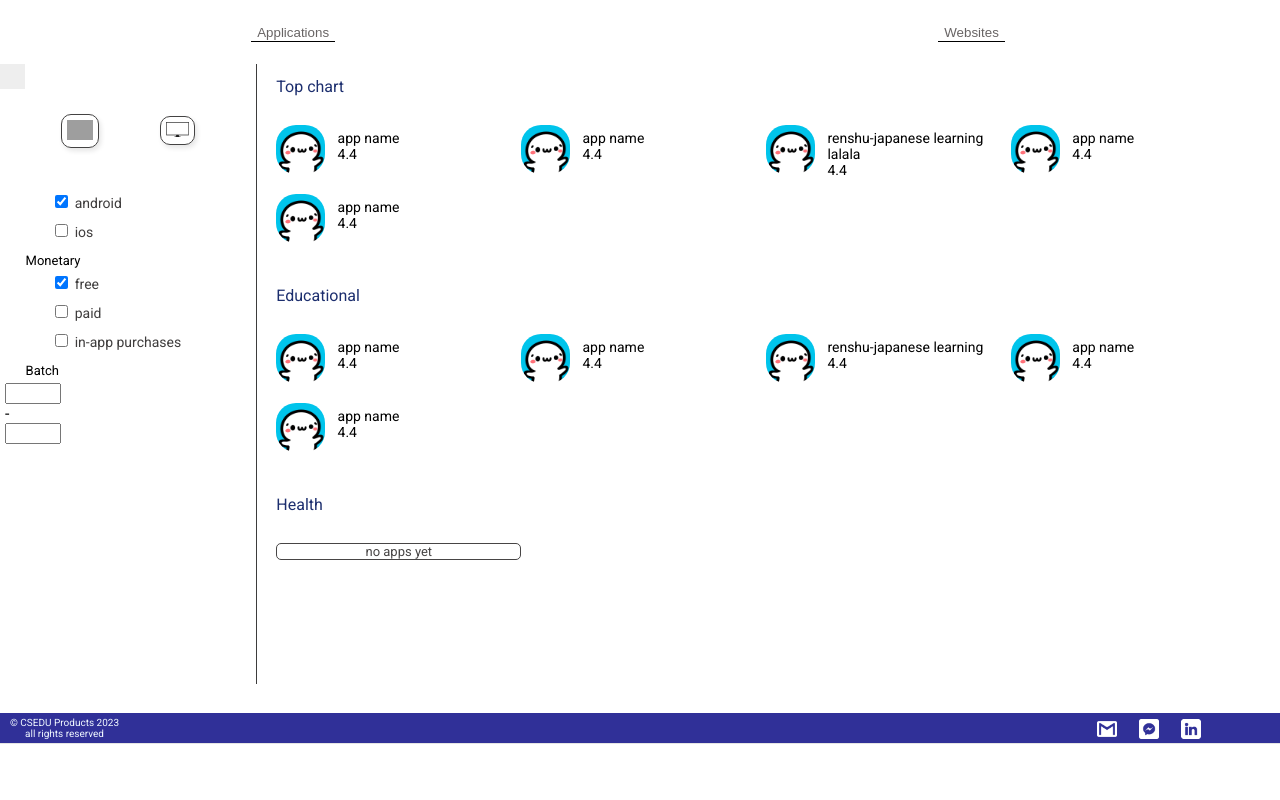
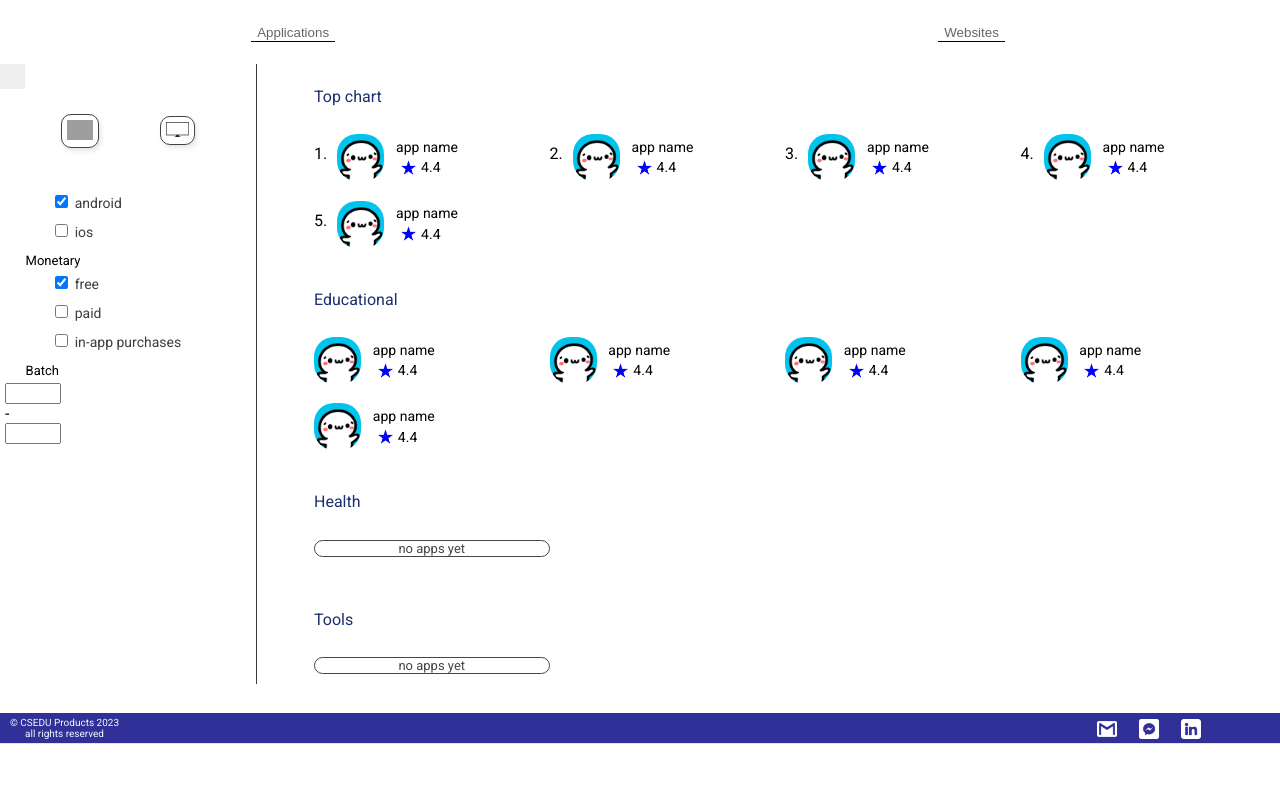
Before and after one commit to fariha6412/du_derivatives, a Django app: page / in a window 1280 px wide. Shown: the part 56-856 px from the top of the page. Before the commit the page ends 800 px from the top, so only its background shows below. Run offline with Django 4.2, Linux system fonts and the light colour scheme; grey boxes are pictures that could not be loaded.

Commit message:
did modification on homepage, added signup

```diff
--- a/du_derivatives/du_derivatives/du_derivatives/settings.py
+++ b/du_derivatives/du_derivatives/du_derivatives/settings.py
@@ -54,7 +54,7 @@ ROOT_URLCONF = 'du_derivatives.urls'
 TEMPLATES = [
     {
         'BACKEND': 'django.template.backends.django.DjangoTemplates',
-        'DIRS': [BASE_DIR, 'du_derivatives/templates'],
+        'DIRS': [BASE_DIR, 'templates'],
         'APP_DIRS': True,
         'OPTIONS': {
             'context_processors': [
--- a/du_derivatives/du_derivatives/du_derivatives/urls.py
+++ b/du_derivatives/du_derivatives/du_derivatives/urls.py
@@ -22,5 +22,6 @@ urlpatterns = [
     path('admin/', admin.site.urls),
     path('', home),
     path('login', login),
+    path('signup', signup),
     path('profile', profile)
 ]
--- a/du_derivatives/du_derivatives/du_derivatives/views.py
+++ b/du_derivatives/du_derivatives/du_derivatives/views.py
@@ -8,3 +8,6 @@ def profile(request):
 
 def login(request):
     return render(request, 'login.html')
+
+def signup(request):
+    return render(request, 'signup.html' )
--- a/du_derivatives/du_derivatives/static/css/app-preview.css
+++ b/du_derivatives/du_derivatives/static/css/app-preview.css
@@ -1,7 +1,7 @@
 .app-preview{
-    margin-left: 22%;
+    margin-left: 25%;
     margin-top: 10px;
-    margin-bottom: 5%;
+    margin-bottom: 10%;
 }
 
 .profile-app-preview{
@@ -9,8 +9,9 @@
 }
 .app-category-header{
     color: rgb(28, 46, 110);
-    margin-top: 10px;
+    margin-top: 20px;
     padding-top: 25px;
+
 }
 .app-container{
     display: grid;
@@ -60,10 +61,23 @@
     font-size: 14px;
 }
 
+
+.star-icon{
+  width: 15px;
+  padding: 5px;
+}
+
+.app-rating{
+  display:flex;
+  direction: row;
+  align-items: center;
+}
+
+
 .no-apps-text{
   border-color: rgb(71, 69, 69);
   border: solid 1px;
-  border-radius: 5px;
+  border-radius: 10px;
   color: rgb(71, 69, 69);
   text-align: center;
   font-size: small;
--- a/du_derivatives/du_derivatives/static/css/login/login.css
+++ b/du_derivatives/du_derivatives/static/css/login/login.css
@@ -13,6 +13,7 @@
   margin: 0 auto 100px;
   padding: 45px;
   text-align: center;
+  border-radius: 10px;
   box-shadow: 0 0 20px 0 rgba(0, 0, 0, 0.2), 0 5px 5px 0 rgba(0, 0, 0, 0.24);
 }
 .form input {
@@ -24,6 +25,7 @@
   margin: 0 0 15px;
   padding: 15px;
   box-sizing: border-box;
+  border-radius: 10px;
   font-size: 14px;
 }
 .form button {
@@ -38,6 +40,7 @@
   font-size: 14px;
   -webkit-transition: all 0.3 ease;
   transition: all 0.3 ease;
+  border-radius: 10px;
   cursor: pointer;
 }
 .form button:hover,.form button:active,.form button:focus {
@@ -45,7 +48,7 @@
 }
 .form .message {
   margin: 15px 0 0;
-  color: #b3b3b3;
+  color: #1f1e1e;
   font-size: 12px;
 }
 .form .message a {
--- a/du_derivatives/du_derivatives/static/css/sidebar.css
+++ b/du_derivatives/du_derivatives/static/css/sidebar.css
@@ -10,6 +10,8 @@
     overflow-y: scroll;
     overflow-x: hidden;
     border-right: 1px solid rgb(61, 60, 60);
+    display: flex;
+    flex-direction: column;
   }
 
 
--- a/du_derivatives/du_derivatives/templates/homepage.html
+++ b/du_derivatives/du_derivatives/templates/homepage.html
@@ -39,8 +39,8 @@
       <!-- for login and signup button -->
       <div class="right-section">
         <!--  if not logged in -->
-            <button class="login-button">login</button>
-            <button class = "signup-button">signup</button>
+            <a href = "login"> <button class="login-button">login</button></a>
+           <a href = "signup"><button class = "signup-button">signup</button> </a>
 
         <!-- if logged in -->
             <!-- <img class="header-profile-icon" src = "images/extras/person.png">
@@ -78,6 +78,7 @@
 
        <section class="application-section">
         <!-- if applications are chosen -->
+
         <nav class="sidebar">
             <div class="mobileorweb">
               <!-- choose between mobile or desktop version -->
@@ -141,53 +142,84 @@
             <!-- properties of a single app (image name rating) -->
             <!-- first -->
             <div class = "single-app">
+              <div class = "app-numbering">
+                  <p>1. </p>
+              </div>
               <div class="app-image">
                 <img class = "app-icon" src = "static/img/apps/renshuu.webp">
               </div>
               <div class = "app-name">
                 <p> app name</p>
-                <p>4.4</p>
+                <div class = "app-rating">
+                  <img class = "star-icon" src = "static/img/extras/star.png">
+                  <p>4.4</p>
+                </div>
               </div>
            </div>
 
            <!-- second -->
-            <div class = "single-app">
+           <div class = "single-app">
+            <div class = "app-numbering">
+                <p>2. </p>
+            </div>
+            <div class="app-image">
+              <img class = "app-icon" src = "static/img/apps/renshuu.webp">
+            </div>
+            <div class = "app-name">
+              <p> app name</p>
+              <div class = "app-rating">
+                <img class = "star-icon" src = "static/img/extras/star.png">
+                <p>4.4</p>
+              </div>
+            </div>
+          </div>
+             <!-- third -->
+             <div class = "single-app">
+              <div class = "app-numbering">
+                  <p>3. </p>
+              </div>
               <div class="app-image">
                 <img class = "app-icon" src = "static/img/apps/renshuu.webp">
               </div>
               <div class = "app-name">
                 <p> app name</p>
-                <p>4.4</p>
-              </div>
-            </div>
-            <!-- third -->
-            <div class = "single-app">
-              <div class="app-image">
-                <img class = "app-icon" src = "static/img/apps/renshuu.webp">
-              </div>
-              <div class = "app-name">
-                <p> renshu-japanese learning lalala</p>
-                <p>4.4</p>
+                <div class = "app-rating">
+                  <img class = "star-icon" src = "static/img/extras/star.png">
+                  <p>4.4</p>
+                </div>
               </div>
            </div>
+
            <!-- fourth -->
             <div class = "single-app">
+              <div class = "app-numbering">
+                  <p>4. </p>
+              </div>
               <div class="app-image">
                 <img class = "app-icon" src = "static/img/apps/renshuu.webp">
               </div>
               <div class = "app-name">
                 <p> app name</p>
-                <p>4.4</p>
+                <div class = "app-rating">
+                  <img class = "star-icon" src = "static/img/extras/star.png">
+                  <p>4.4</p>
+                </div>
               </div>
             </div>
             <!-- fifth -->
             <div class = "single-app">
+              <div class = "app-numbering">
+                  <p>5. </p>
+              </div>
               <div class="app-image">
                 <img class = "app-icon" src = "static/img/apps/renshuu.webp">
               </div>
               <div class = "app-name">
                 <p> app name</p>
-                <p>4.4</p>
+                <div class = "app-rating">
+                  <img class = "star-icon" src = "static/img/extras/star.png">
+                  <p>4.4</p>
+                </div>
               </div>
             </div>
           </div>
@@ -205,7 +237,10 @@
               </div>
               <div class = "app-name">
                 <p> app name</p>
-                <p>4.4</p>
+                <div class = "app-rating">
+                  <img class = "star-icon" src = "static/img/extras/star.png">
+                  <p>4.4</p>
+                </div>
               </div>
            </div>
 
@@ -215,7 +250,10 @@
               </div>
               <div class = "app-name">
                 <p> app name</p>
-                <p>4.4</p>
+                <div class = "app-rating">
+                  <img class = "star-icon" src = "static/img/extras/star.png">
+                  <p>4.4</p>
+                </div>
               </div>
             </div>
 
@@ -224,8 +262,11 @@
                 <img class = "app-icon" src = "static/img/apps/renshuu.webp">
               </div>
               <div class = "app-name">
-                <p> renshu-japanese learning</p>
-                <p>4.4</p>
+                <p> app name</p>
+                <div class = "app-rating">
+                  <img class = "star-icon" src = "static/img/extras/star.png">
+                  <p>4.4</p>
+                </div>
               </div>
            </div>
 
@@ -235,7 +276,10 @@
               </div>
               <div class = "app-name">
                 <p> app name</p>
-                <p>4.4</p>
+                <div class = "app-rating">
+                  <img class = "star-icon" src = "static/img/extras/star.png">
+                  <p>4.4</p>
+                </div>
               </div>
             </div>
 
@@ -245,19 +289,32 @@
               </div>
               <div class = "app-name">
                 <p> app name</p>
-                <p>4.4</p>
+                <div class = "app-rating">
+                  <img class = "star-icon" src = "static/img/extras/star.png">
+                  <p>4.4</p>
+                </div>
               </div>
             </div>
           </div>
 
+
+          <!-- health apps -->
           <div class ="app-category-header">
             <p> Health</p>
           </div>
           <div class=" app-container">
-            <p class = "no-apps-text">no apps yet</p>
+            <div class = "no-apps-text"> <p>no apps yet</p> </div>
           </div>
-         </div>
 
+
+          <div class ="app-category-header">
+            <p> Tools</p>
+          </div>
+          <div class=" app-container">
+            <div class = "no-apps-text"> <p>no apps yet</p> </div>
+          </div>
+
+        </div>
 
        </section>
     </main>
```
Also changed, not shown: du_derivatives/du_derivatives/templates/login.html (+3 -12 lines), du_derivatives/du_derivatives/templates/profile.html (+21 -6 lines), du_derivatives/du_derivatives/templates/signup.html (added, +25 -0 lines), du_derivatives/du_derivatives/static/img/extras/star.png (added).
